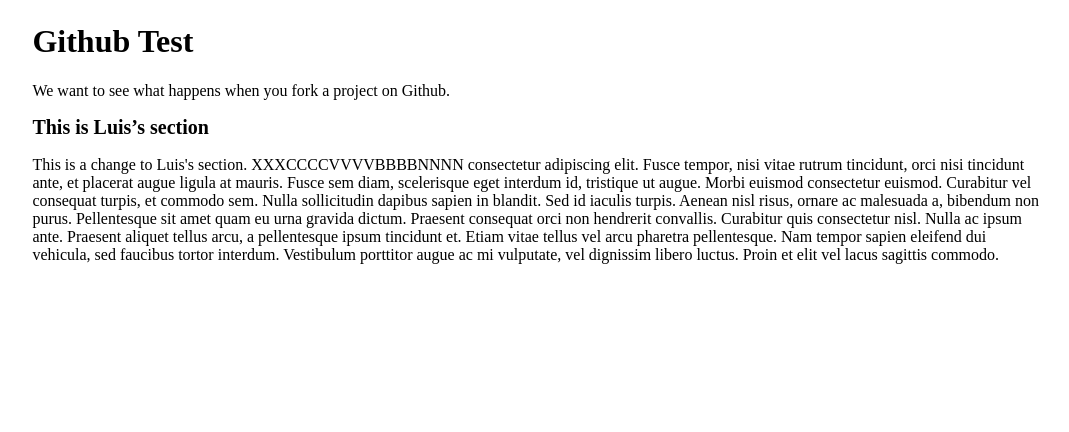
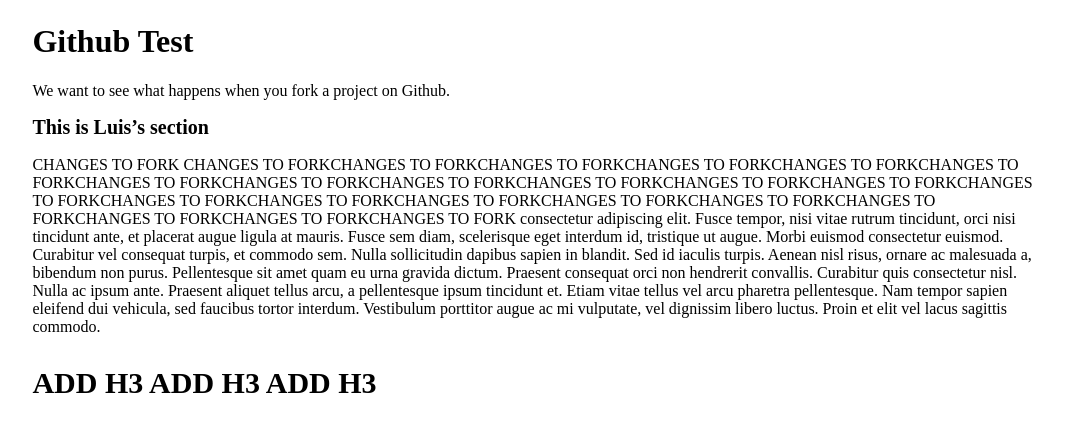
Before and after one commit to rdonaghy/github-fork-test, a plain HTML site: page index.html in a window 1280 px wide. Shown: the part 88-520 px from the top of the page, without its empty margins (102-1171 px from the left). Drawn offline with Linux system fonts and the light colour scheme.

Commit message:
Changes to fork on 23greg23

```diff
--- a/css/styles.css
+++ b/css/styles.css
@@ -10,3 +10,8 @@
 h2 {
  font-size: 20px;
 }
+
+
+h3 {
+ font-size: 30px;
+}
--- a/index.html
+++ b/index.html
@@ -17,7 +17,8 @@
 <h1>Github Test</h1>
 <p>We want to see what happens when you fork a project on Github.</p>
 <h2>This is Luis’s section</h2>
-<p>This is a change to Luis's section. XXXCCCCVVVVBBBBNNNN consectetur adipiscing elit. Fusce tempor, nisi vitae rutrum tincidunt, orci nisi tincidunt ante, et placerat augue ligula at mauris. Fusce sem diam, scelerisque eget interdum id, tristique ut augue. Morbi euismod consectetur euismod. Curabitur vel consequat turpis, et commodo sem. Nulla sollicitudin dapibus sapien in blandit. Sed id iaculis turpis. Aenean nisl risus, ornare ac malesuada a, bibendum non purus. Pellentesque sit amet quam eu urna gravida dictum. Praesent consequat orci non hendrerit convallis. Curabitur quis consectetur nisl. Nulla ac ipsum ante. Praesent aliquet tellus arcu, a pellentesque ipsum tincidunt et. Etiam vitae tellus vel arcu pharetra pellentesque. Nam tempor sapien eleifend dui vehicula, sed faucibus tortor interdum. Vestibulum porttitor augue ac mi vulputate, vel dignissim libero luctus. Proin et elit vel lacus sagittis commodo.</p>
+<p>CHANGES TO FORK CHANGES TO FORKCHANGES TO FORKCHANGES TO FORKCHANGES TO FORKCHANGES TO FORKCHANGES TO FORKCHANGES TO FORKCHANGES TO FORKCHANGES TO FORKCHANGES TO FORKCHANGES TO FORKCHANGES TO FORKCHANGES TO FORKCHANGES TO FORKCHANGES TO FORKCHANGES TO FORKCHANGES TO FORKCHANGES TO FORKCHANGES TO FORKCHANGES TO FORKCHANGES TO FORKCHANGES TO FORK consectetur adipiscing elit. Fusce tempor, nisi vitae rutrum tincidunt, orci nisi tincidunt ante, et placerat augue ligula at mauris. Fusce sem diam, scelerisque eget interdum id, tristique ut augue. Morbi euismod consectetur euismod. Curabitur vel consequat turpis, et commodo sem. Nulla sollicitudin dapibus sapien in blandit. Sed id iaculis turpis. Aenean nisl risus, ornare ac malesuada a, bibendum non purus. Pellentesque sit amet quam eu urna gravida dictum. Praesent consequat orci non hendrerit convallis. Curabitur quis consectetur nisl. Nulla ac ipsum ante. Praesent aliquet tellus arcu, a pellentesque ipsum tincidunt et. Etiam vitae tellus vel arcu pharetra pellentesque. Nam tempor sapien eleifend dui vehicula, sed faucibus tortor interdum. Vestibulum porttitor augue ac mi vulputate, vel dignissim libero luctus. Proin et elit vel lacus sagittis commodo.</p>
+<h3>ADD H3 ADD H3 ADD H3</h3>
 </div>
 </body>
 </html>
```
